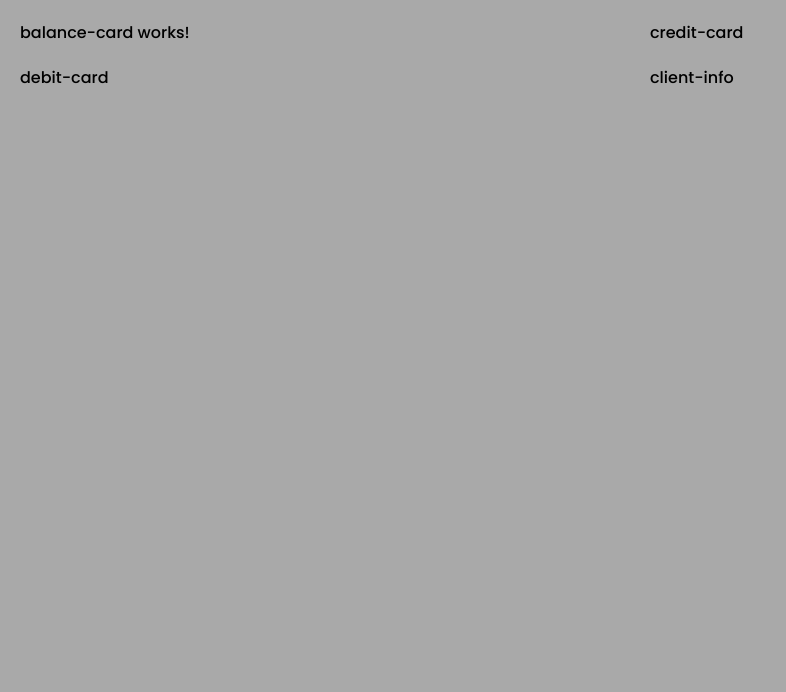
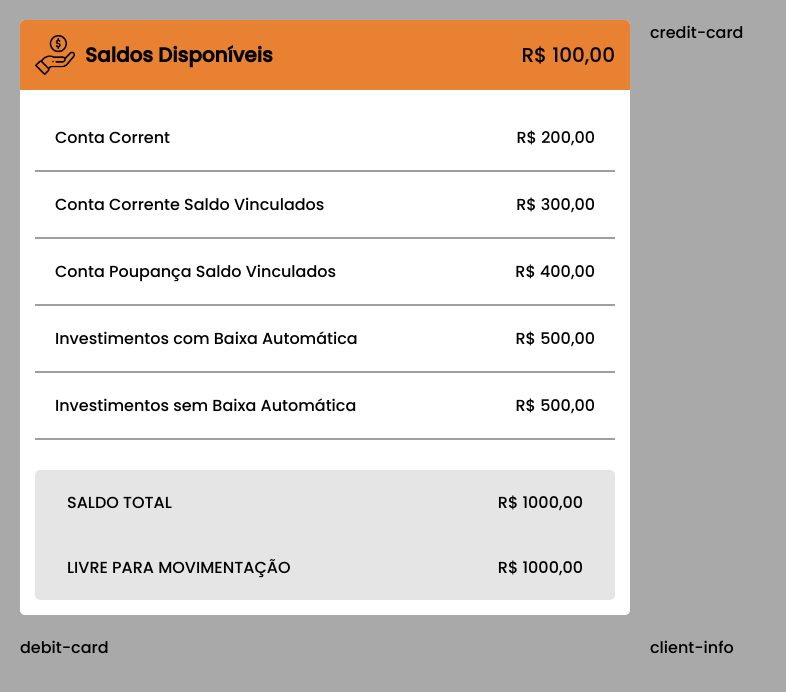
Before and after one commit to thiago-desenv/layout-cards-base-angular-refactored, an Angular app: page / in a window 1280 px wide. Shown: the top 692 px of the page, without its empty margins (0-786 px from the left). Built offline with nearby package versions, Linux system fonts and the light colour scheme.

Commit message:
Criado o html e css do balance-card

```diff
--- a/src/app/components/balance-card/balance-card.component.html
+++ b/src/app/components/balance-card/balance-card.component.html
@@ -1 +1,57 @@
-<p>balance-card works!</p>
+<div class="ca-c-card">
+  <div class="ca-c-card__header balance-card__header">
+    <div class="balance-card__header-title">
+      <img class="balance-card__header-icon" src="assets/icons/icon-hand.png" alt="Ícone Saldos">
+      <h1>Saldos Disponíveis</h1>
+    </div>
+    <p>R$ 100,00</p>
+  </div>
+  <div class="ca-c-card__content">
+    <div class="balance-card__content-item">
+      <p>Conta Corrent</p>
+      <p>R$ 200,00</p>
+    </div>
+
+    <div class="balance-card__content-line"></div>
+
+    <div class="balance-card__content-item">
+      <p>Conta Corrente Saldo Vinculados</p>
+      <p>R$ 300,00</p>
+    </div>
+
+    <div class="balance-card__content-line"></div>
+
+    <div class="balance-card__content-item">
+      <p>Conta Poupança Saldo Vinculados</p>
+      <p>R$ 400,00</p>
+    </div>
+
+    <div class="balance-card__content-line"></div>
+
+    <div class="balance-card__content-item">
+      <p>Investimentos com Baixa Automática</p>
+      <p>R$ 500,00</p>
+    </div>
+
+    <div class="balance-card__content-line"></div>
+
+    <div class="balance-card__content-item">
+      <p>Investimentos sem Baixa Automática</p>
+      <p>R$ 500,00</p>
+    </div>
+
+    <div class="balance-card__content-line"></div>
+
+    <div class="balance-card__content-summary">
+      <div class="balance-card__content-item">
+        <p>SALDO TOTAL</p>
+        <p>R$ 1000,00</p>
+      </div>
+
+      <div class="balance-card__content-item">
+        <p>LIVRE PARA MOVIMENTAÇÃO</p>
+        <p>R$ 1000,00</p>
+      </div>
+    </div>
+  </div>
+</div>
--- a/src/app/components/balance-card/balance-card.component.scss
+++ b/src/app/components/balance-card/balance-card.component.scss
@@ -0,0 +1,46 @@
+.balance-card {
+  &__header {
+    display: flex;
+    align-items: center;
+
+    p {
+      font-size: 20px;
+    }
+  }
+
+  &__header-title {
+    display: flex;
+    align-items: center;
+    margin-right: auto;
+
+    h1 {
+      font-size: 20px;
+    }
+  }
+
+  &__header-icon {
+    width: 40px;
+    margin-right: 10px;
+  }
+
+  &__content-item {
+    display: flex;
+    align-items: center;
+    padding: 20px;
+
+    p:nth-of-type(1) {
+      margin-right: auto;
+    }
+  }
+
+  &__content-line {
+    border: 0.5px solid #9e9e9e;
+  }
+
+  &__content-summary {
+    margin-top: 30px;
+    border-radius: 5px;
+    background-color: rgba(0, 0, 0, 0.1);
+    padding: 0px 12px;
+  }
+}
```
